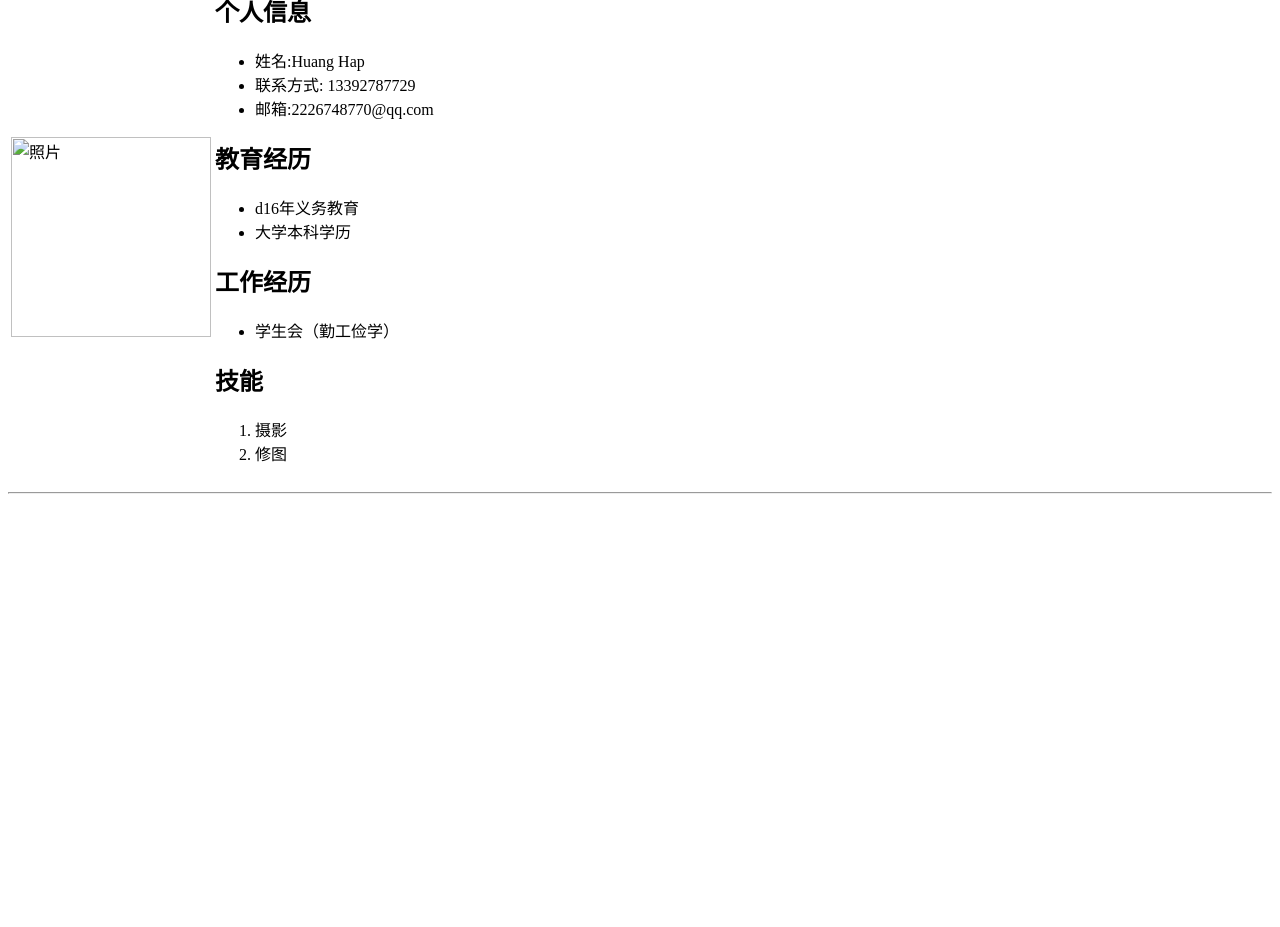
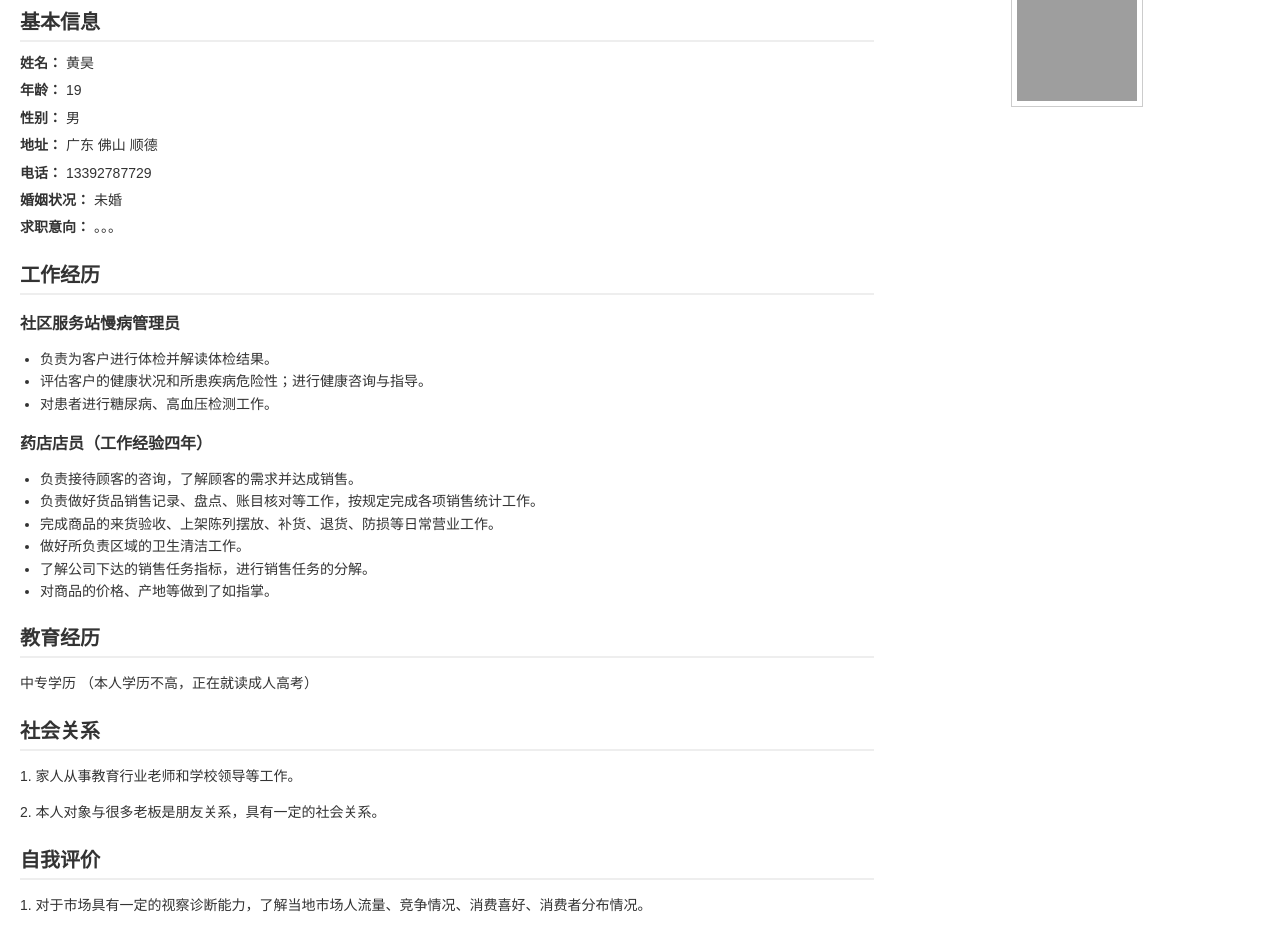
Before and after one commit to Mattew-W/site, a plain HTML site: page resume.html in a window 1280 px wide. Shown: the part 85-1012 px from the top of the page. Before the commit the page ends 800 px from the top, so only its background shows below. Drawn offline with Linux system fonts and the light colour scheme; grey boxes are pictures that could not be loaded.

Commit message:
Update resume.html

```diff
--- a/resume.html
+++ b/resume.html
@@ -1,43 +1,77 @@
 <html>
 <head>
-    <title>我的简历</title>
+    <meta charset="UTF-8">
+    <title>个人简历 - 黄昊（只有前面是真的）</title>
+    <style>
+        body { font-family: Arial, sans-serif; margin: 20px; color: #333; }
+        .container { display: flex; }
+        .left-column { width: 70%; padding-right: 20px; }
+        .right-column { width: 30%; text-align: center; }
+        .photo-frame { border: 1px solid #ccc; padding: 5px; display: inline-block; }
+        .photo { width: 120px; height: 160px; object-fit: cover; display: block; } /* Adjust size as needed */
+        h1 { font-size: 24px; margin-bottom: 20px; text-align: center; }
+        h2 { font-size: 20px; margin-top: 20px; margin-bottom: 10px; border-bottom: 2px solid #eee; padding-bottom: 5px; }
+        h3 { font-size: 16px; margin-top: 15px; margin-bottom: 5px; font-weight: bold; }
+        p, ul { font-size: 14px; line-height: 1.6; margin-bottom: 10px; }
+        ul { padding-left: 20px; }
+        .basic-info p { margin: 5px 0; }
+        .section-divider { border-top: 1px solid #eee; margin: 20px 0; }
+    </style>
 </head>
 <body>
-    <h1>我的简历</h1>
-
-    <table>
-        <tr>
-            <td>
-                <img src="Resume(1).png" alt="照片" width="200">
-            </td>
-            <td>
-                <h2>个人信息</h2>
+    <div class="container">
+        <div class="left-column">
+            <h1>个人简历</h1>
+            <section class="basic-info">
+                <h2>基本信息</h2>
+                <p><strong>姓名：</strong> 黄昊</p>
+                <p><strong>年龄：</strong> 19</p>
+                <p><strong>性别：</strong> 男</p>
+                <p><strong>地址：</strong> 广东 佛山 顺德</p>
+                <p><strong>电话：</strong> 13392787729</p>
+                <p><strong>婚姻状况：</strong> 未婚</p>
+                <p><strong>求职意向：</strong> 。。。</p>
+            </section>
+            <section class="work-experience">
+                <h2>工作经历</h2>
+                <h3>社区服务站慢病管理员</h3>
                 <ul>
-                    <li>姓名:Huang Hap</li>
-                    <li>联系方式: 13392787729</li>
-                    <li>邮箱:2226748770@qq.com</li>
-                    </ul>
-
+                    <li>负责为客户进行体检并解读体检结果。</li>
+                    <li>评估客户的健康状况和所患疾病危险性；进行健康咨询与指导。</li>
+                    <li>对患者进行糖尿病、高血压检测工作。</li>
+                </ul>
+                <h3>药店店员（工作经验四年）</h3>
+                <ul>
+                    <li>负责接待顾客的咨询，了解顾客的需求并达成销售。</li>
+                    <li>负责做好货品销售记录、盘点、账目核对等工作，按规定完成各项销售统计工作。</li>
+                    <li>完成商品的来货验收、上架陈列摆放、补货、退货、防损等日常营业工作。</li>
+                    <li>做好所负责区域的卫生清洁工作。</li>
+                    <li>了解公司下达的销售任务指标，进行销售任务的分解。</li>
+                    <li>对商品的价格、产地等做到了如指掌。</li>
+                </ul>
+            </section>
+            <section class="education">
                 <h2>教育经历</h2>
-                <ul>
-                    <li>d16年义务教育</li>
-                    <li>大学本科学历</li>
-                </ul>
-
-                <h2>工作经历</h2>
-                <ul>
-                    <li>学生会（勤工俭学）</li>
-                                   </ul>
-
-                <h2>技能</h2>
-                <ol>
-                    <li>摄影</li>
-                    <li>修图</li>
-                </ol>
-            </td>
-        </tr>
-    </table>
-
-    <hr>
-    </body>
+                <p>中专学历 （本人学历不高，正在就读成人高考）</p>
+            </section>
+            <section class="social-relations">
+                <h2>社会关系</h2>
+                <p>1. 家人从事教育行业老师和学校领导等工作。</p>
+                <p>2. 本人对象与很多老板是朋友关系，具有一定的社会关系。</p>
+            </section>
+                <section class="self-evaluation">
+                <h2>自我评价</h2>
+                <p>1. 对于市场具有一定的视察诊断能力，了解当地市场人流量、竞争情况、消费喜好、消费者分布情况。</p>
+                <p>2. 对于产品、人员、价格等具有一定的管理能力。</p>
+                <p>3. 对于营销知识及品牌知识等具有一定的了解。</p>
+                <p>4. 具有一定的会预测、分析、洞察和规划布局等能力。</p>
+                <p>5. 能快速了解公司营销方案并执行等能力。</p>
+            </section>
+        </div>
+        <div class="right-column">
+            <div class="photo-frame">
+                <img src="image/1.jpg" alt="个人照片" class="photo"</div>
+        </div>
+    </div>
+</body>
 </html>
```
